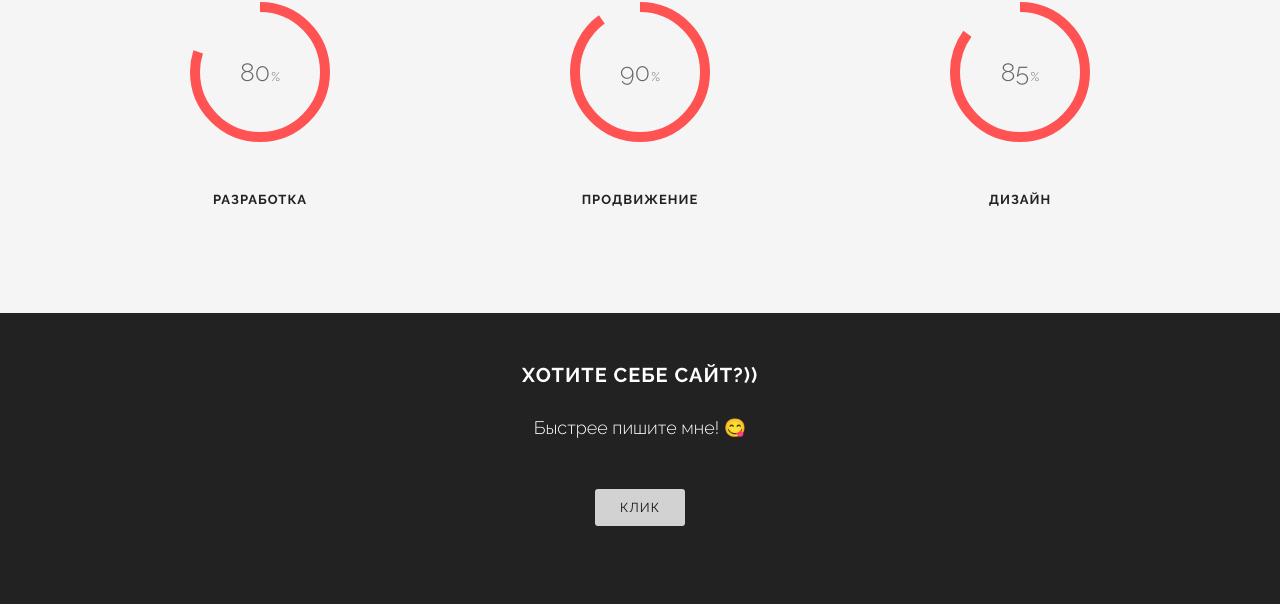
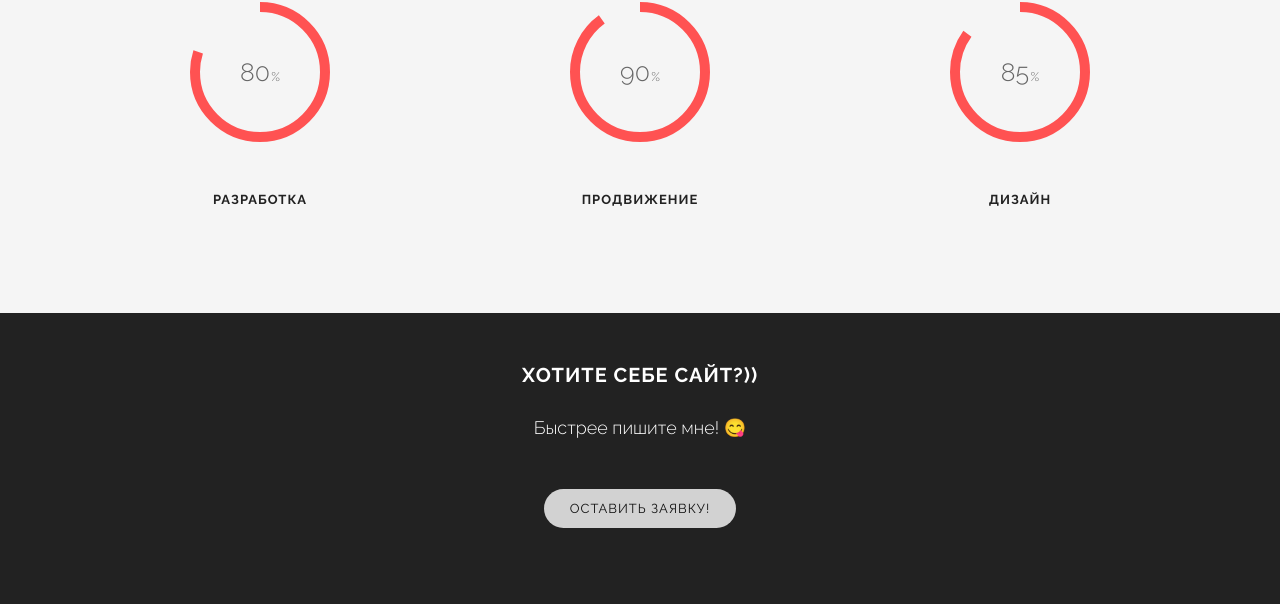
Before and after one commit to KingOfAllK1ngs/dream-team, a plain HTML site: page index.html in a window 1280 px wide. Shown: the part 2732-3336 px from the top of the page. Drawn offline with Linux system fonts and the light colour scheme.

Commit message:
Сделал округлость кнопке внизу сайта

```diff
--- a/assets/css/style.css
+++ b/assets/css/style.css
@@ -185,7 +185,7 @@ textarea.form-control {
 	letter-spacing: 1px;
 	font-size: 13px;
 	padding: 8px 26px;
-	border: 0;
+	border-radius: 50px;
 }
 
 .btn:hover,
--- a/index.html
+++ b/index.html
@@ -380,7 +380,7 @@
 				</div>
 
 				<div class="col-md-12 col-lg-12 calltoaction-btn wow slideInRight" data-wow-delay=".3s">
-					<a href="mailto:de4ik18@gmail.com" class="btn btn-lg">Клик</a>
+					<a href="mailto:de4ik18@gmail.com" class="btn btn-lg">Оставить заявку!</a>
 				</div>
 				<div class="scroll-down">
 					<span>
```
